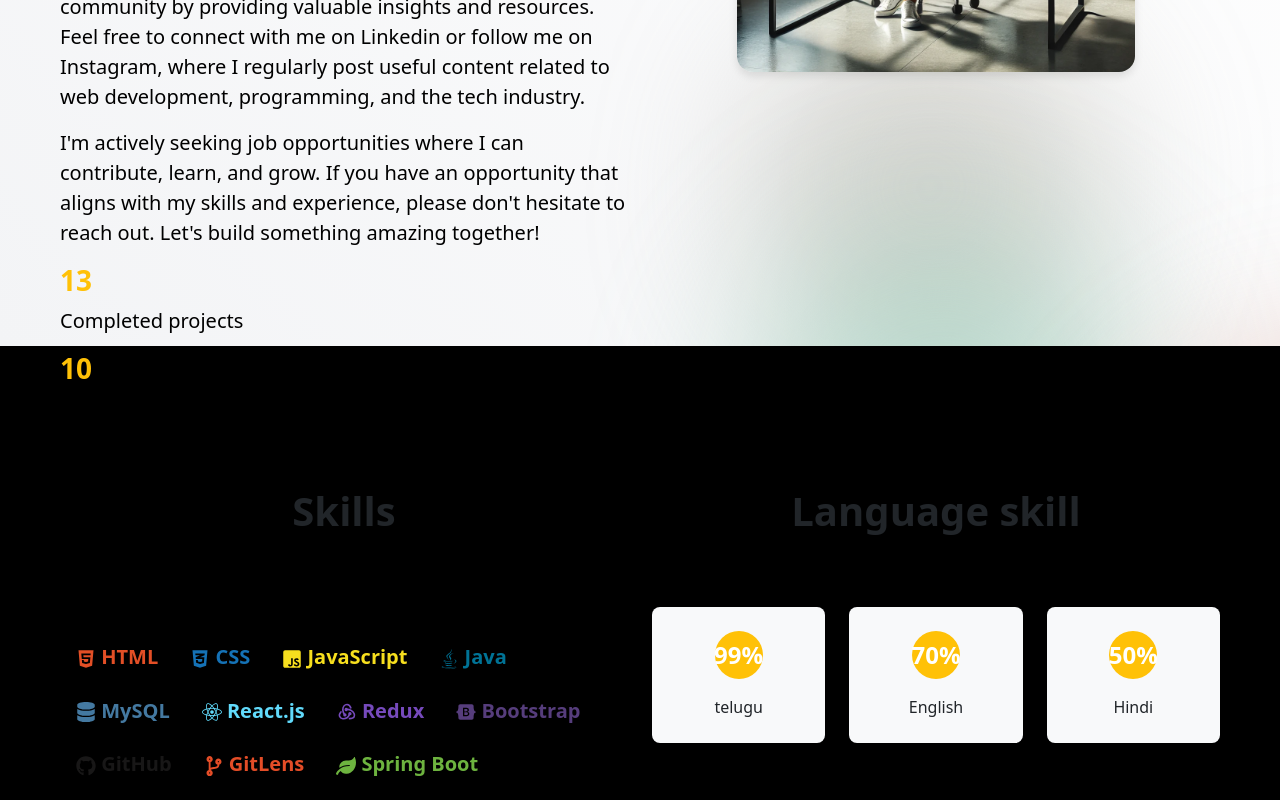
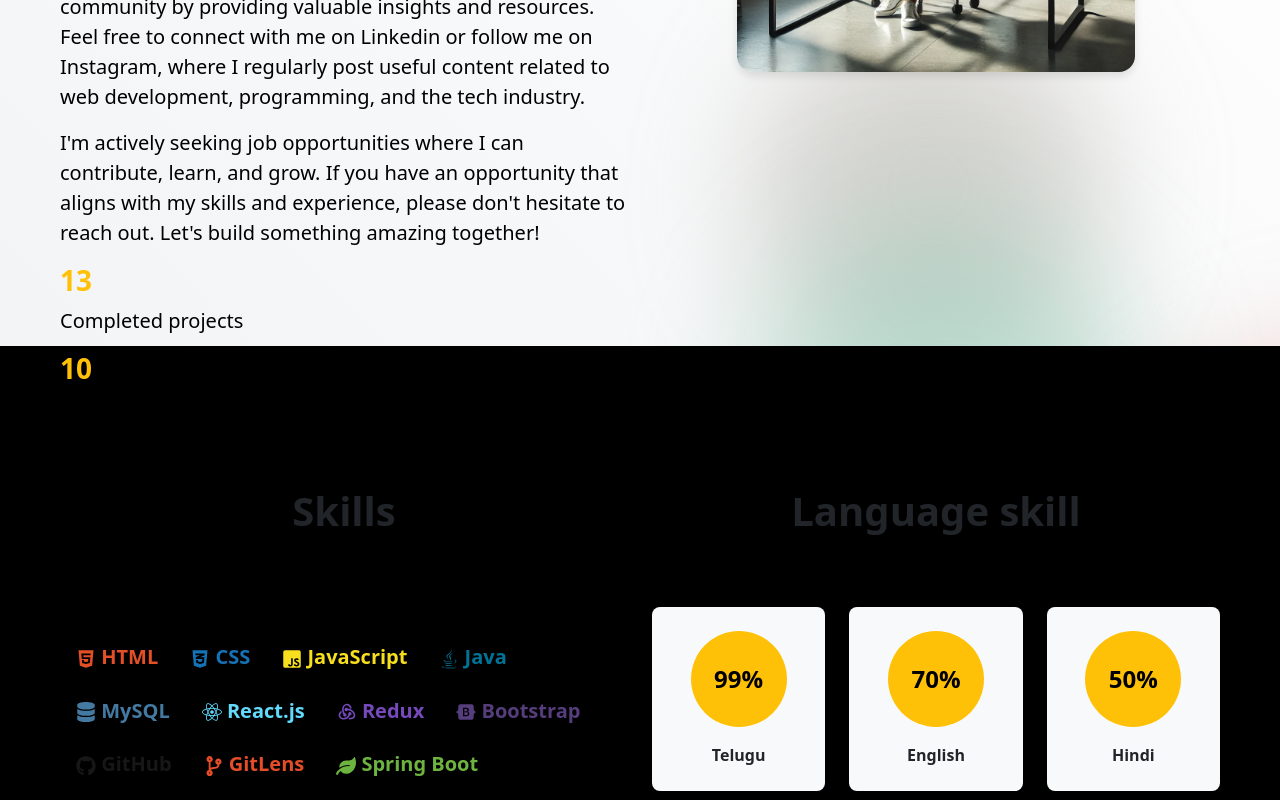
Before and after one commit to medamvishnu27/portfolio-Vishnu, a React (Vite) app: page /about in a window 1280 px wide. Shown: the part 454-1254 px from the top of the page. Built offline with nearby package versions, Linux system fonts and the light colour scheme.

Commit message:
updated portfoilo --version 0

```diff
--- a/index.html
+++ b/index.html
@@ -9,7 +9,7 @@
 
   </head>
 
-  <body>
+  <body style="background-color: black;">
     <div id="root"></div>
     <script type="module" src="/src/main.jsx"></script>
   </body>
--- a/src/App.jsx
+++ b/src/App.jsx
@@ -7,6 +7,7 @@ import Contact from './pages/Contact';
 import Projects from './pages/Projects';
 import Certificates from './pages/Certificates';
 import WaveBackground from './components/WaveBackground'; // Updated import path
+
 
 const App = () => {
     return (
--- a/src/Style.css
+++ b/src/Style.css
@@ -3,6 +3,7 @@
   margin-right: 0;
   box-sizing: border-box;
 }
+
 
 
 /* Navbar styles */
@@ -145,7 +146,7 @@ font-weight: bolder;
 
 .project-card:hover {
     transform: translateY(-5px); /* Lift effect on hover */
-    box-shadow: -12px 7px 0px 4px  #f0c040; /* Enhanced shadow on hover */
+    box-shadow: 0px 0px 30px 10px rgba(0,0,0,0.50);
 }
 
 .project-card h3 {
--- a/src/component/Navbar.jsx
+++ b/src/component/Navbar.jsx
@@ -1,15 +1,25 @@
-import React, { useState } from 'react';
+import React, { useState, useEffect } from 'react';
 import { NavLink } from 'react-router-dom';
 
 const Navbar = () => {
     const [isOpen, setIsOpen] = useState(false);
+    const [isScrolled, setIsScrolled] = useState(false);
 
     const toggleMenu = () => {
         setIsOpen(!isOpen);
     };
 
+    useEffect(() => {
+        const handleScroll = () => {
+            setIsScrolled(window.scrollY > 50);
+        };
+
+        window.addEventListener("scroll", handleScroll);
+        return () => window.removeEventListener("scroll", handleScroll);
+    }, []);
+
     return (
-        <nav className="navbar">
+        <nav className={`navbar ${isScrolled ? "scrolled" : ""}`}>
             <NavLink className="navbar-title" to="/">
                 Vishnu<span className='navbar-brand fs-2'>VRM.</span>
             </NavLink>
@@ -17,39 +27,19 @@ const Navbar = () => {
                 ☰
             </button>
             <div className={`navbar-links ${isOpen ? 'open' : ''}`}>
-                <NavLink
-                    to="/"
-                    className={({ isActive }) => isActive ? "active-link" : ""}
-                    onClick={toggleMenu}
-                >
+                <NavLink to="/" className={({ isActive }) => isActive ? "active-link" : ""} onClick={toggleMenu}>
                     Home
                 </NavLink>
-                <NavLink
-                    to="/about"
-                    className={({ isActive }) => isActive ? "active-link" : ""}
-                    onClick={toggleMenu}
-                >
+                <NavLink to="/about" className={({ isActive }) => isActive ? "active-link" : ""} onClick={toggleMenu}>
                     About Me
                 </NavLink>
-                <NavLink
-                    to="/projects"
-                    className={({ isActive }) => isActive ? "active-link" : ""}
-                    onClick={toggleMenu}
-                >
+                <NavLink to="/projects" className={({ isActive }) => isActive ? "active-link" : ""} onClick={toggleMenu}>
                     Projects
                 </NavLink>
-                <NavLink
-                    to="/certificates"
-                    className={({ isActive }) => isActive ? "active-link" : ""}
-                    onClick={toggleMenu}
-                >
+                <NavLink to="/certificates" className={({ isActive }) => isActive ? "active-link" : ""} onClick={toggleMenu}>
                     Certificates
                 </NavLink>
-                <NavLink
-                    to="/contact"
-                    className={({ isActive }) => isActive ? "active-link" : ""}
-                    onClick={toggleMenu}
-                >
+                <NavLink to="/contact" className={({ isActive }) => isActive ? "active-link" : ""} onClick={toggleMenu}>
                     Contact
                 </NavLink>
             </div>
--- a/src/components/WaveBackground.css
+++ b/src/components/WaveBackground.css
@@ -12,7 +12,7 @@
 .shape {
     position: absolute;
     border-radius: 50%;
-    filter: blur(80px);
+    filter: blur(60px);
     opacity: 0.5;
     transition: all 3s ease-in-out;
 }
--- a/src/global.css
+++ b/src/global.css
@@ -4,11 +4,10 @@ body {
     width: 100%;
     max-width: 100%;
     min-height: 100vh;
-    background: black;
+    background-color: black;
     position: relative;
     overflow-x: hidden;
 }
-
 #root {
     position: relative;
     z-index: 1;
@@ -22,11 +21,17 @@ body {
     left: 0;
     right: 0;
     z-index: 1000;
-    background-color: rgba(255, 255, 255, 0.1) !important;
+    background-color: rgba(255, 255, 255, 0.299) !important;
     backdrop-filter: blur(8px);
     border-bottom: 1px solid rgba(255, 255, 255, 0.1);
     box-shadow: 0 4px 30px rgba(0, 0, 0, 0.1);
     height: 70px; /* Fixed height for navbar */
+}
+.navbar.scrolled {
+    border-radius: 20px; /* Rounded when scrolled */
+    box-shadow: 0 4px 10px rgba(0, 0, 0, 0.1);
+    margin: 10px 20px;
+    width: calc(100% - 40px); /* Adjust width to prevent overflow */
 }
 
 .navbar-links {
--- a/src/main.jsx
+++ b/src/main.jsx
@@ -1,6 +1,5 @@
 import { createRoot } from 'react-dom/client'
 import "./Style.css"
-  // Import the global CSS with green background
 import App from './App.jsx'
 import "/node_modules/bootstrap/dist/css/bootstrap.css"
 import { BrowserRouter } from 'react-router-dom'
@@ -10,7 +9,7 @@ import "./global.css"
 
 // Initialize AOS
 AOS.init({
-  duration: 1000,
+  duration: 2000,
   once: true,
   easing: 'ease'
 })
--- a/src/pages/About.jsx
+++ b/src/pages/About.jsx
@@ -1,6 +1,7 @@
 import React from 'react'
 import { FaHtml5, FaCss3Alt, FaJsSquare, FaJava, FaDatabase, FaReact,  FaBootstrap, FaGithub, FaCodeBranch, FaLeaf } from 'react-icons/fa';
 import { TbBrandRedux } from "react-icons/tb";
+import aboutimg from "../assets/aboutimg.webp"
 import "./about.css"
 
 const About = () => {
@@ -30,7 +31,7 @@ const About = () => {
           </div>
 
           <div className="col-12 col-sm-6 col-md-6 col-lg-6  section-image">
-            <img src="./src/assets/aboutimg.webp" alt="Developer Image" className='about-img' />
+            <img src={aboutimg} alt="Developer Image" className='about-img' />
           </div>
         </div>
       </div>
@@ -43,7 +44,7 @@ const About = () => {
             <p className='text-black'>Here you can see my skills, one of the fascinations of the computer world is the momentary changes of technologies, but I try to update my knowledge every day and experience new technologies.</p>
             <div className="skill-badges">
               <div className="skill-badges ">
-                <span className="badge p-3 fs-5" style={{ color: '#E34F26' ,} }><FaHtml5 /> HTML</span>
+                <span className="badge  p-3 fs-5" style={{ color: '#E34F26' ,} }><FaHtml5 /> HTML</span>
                 <span className="badge p-3  fs-5" style={{ color: '#1572B6' }}><FaCss3Alt /> CSS</span>
                 <span className="badge p-3  fs-5" style={{ color: '#F7DF1E' }}><FaJsSquare /> JavaScript</span>
                 <span className="badge p-3  fs-5" style={{ color: '#007396' }}><FaJava /> Java</span>
@@ -62,16 +63,16 @@ const About = () => {
             <p className='text-black'>One of my hobbies is studying and learning languages. I try to be able to learn and use my favorite languages.</p>
             <div className="language-cards">
               <div className="languagecard">
-                <div className="percentage">99%</div>
-                <div className="languages">telugu</div>
+                <div className="percentage text-black p-5">99%</div>
+                <div className="languages fw-bolder">Telugu</div>
               </div>
               <div className="languagecard">
-                <div className="percentage">70%</div>
-                <div className="languages">English</div>
+                <div className="percentage text-black p-5">70%</div>
+                <div className="languages fw-bolder">English</div>
               </div>
               <div className="languagecard">
-                <div className="percentage">50%</div>
-                <div className="languages">Hindi</div>
+                <div className="percentage text-black p-5">50%</div>
+                <div className="languages fw-bolder">Hindi</div>
               </div>
             </div>
           </div>
--- a/src/pages/Education.css
+++ b/src/pages/Education.css
@@ -158,7 +158,7 @@ body {
     transform: scale(1.1, 1.1);
     transition: all 0.3s ease-out;
     color: white;
-    background-color:#ffc107;
+    background-color:#ddb94f;
   }
   .apland-timeline-area:hover
     > .single-timeline-area
--- a/src/pages/Home.jsx
+++ b/src/pages/Home.jsx
@@ -9,6 +9,7 @@ import About from './About';
 import Certificates from './Certificates';
 import Contact from './Contact';
 import Projects from './Projects';
+import profilepic from "../assets/img-1.png";
 
 
 const Home = () => {
@@ -44,7 +45,7 @@ const Home = () => {
         <div className="home mx-5" data-aos="fade-down">
             <div className="home-container">
                 <div className="image-column mx-5">
-                    <img src="./src/assets/img-1.png" alt="User" className="user-image" />
+                    <img src={profilepic} alt="User" className="user-image" />
                 </div>
                 <div className="content-column my-5 mx-5">
                     <h1 className='fs-1 fw-bold'>Hey 👋</h1>
--- a/src/pages/about.css
+++ b/src/pages/about.css
@@ -77,6 +77,12 @@ font-weight: bolder;}
   font-weight: bold;
   color: #212529;
 }
+.badge:hover{
+  border: 3px solid gray;
+  border-radius: 50px;
+  cursor: pointer;
+
+}
 
 @media (max-width: 768px) {
   .section {
```
Also changed, not shown: index.css (added).
